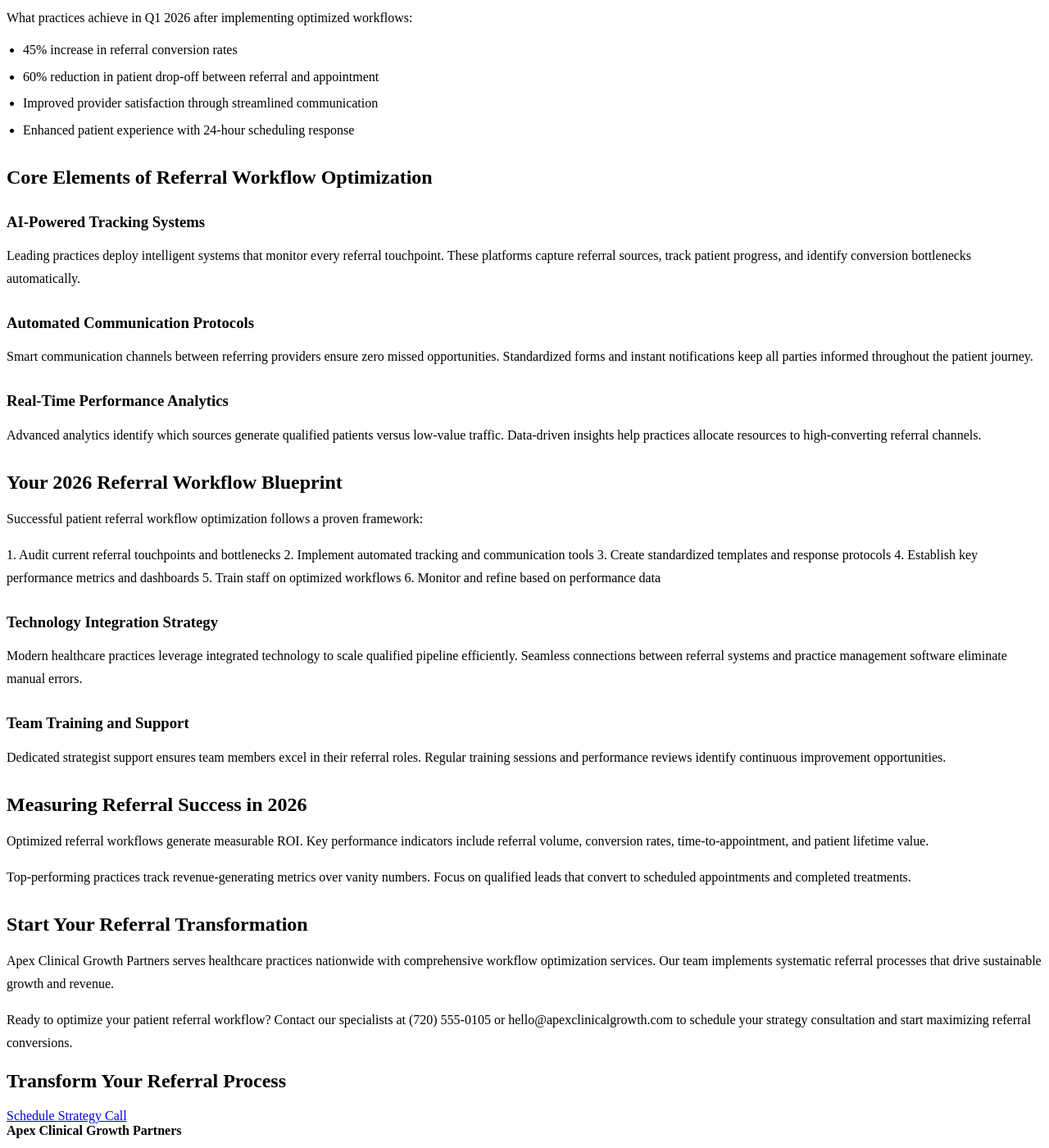
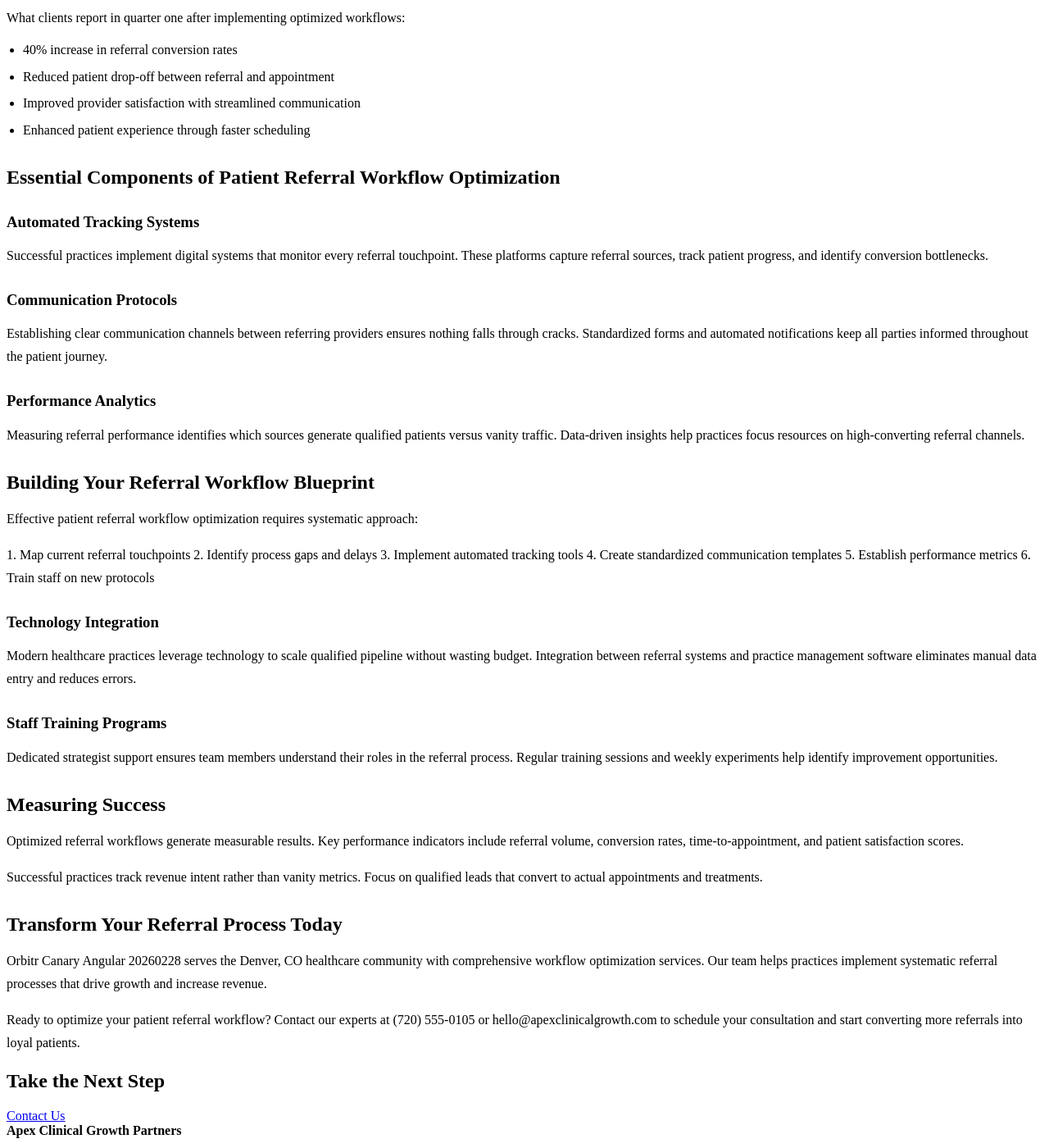
Before and after one commit to prjctlphbt/orbitr-canary-angular-20260228, a Jekyll site: the page patient-referral-workflow-blueprint.html, which Jekyll copies as it is, in a window 1280 px wide and 1400 px high, scrolled down 341 px. Shown: the whole window at 82% size. Built offline with Jekyll 4.4.1, drawn with Linux system fonts in a browser that asks for light colours; some of the changed text lies outside the part shown.

Commit message:
Rollback: Revert changes to patient-referral-workflow-blueprint.html

```diff
--- a/patient-referral-workflow-blueprint.html
+++ b/patient-referral-workflow-blueprint.html
@@ -4,8 +4,8 @@
 <head>
 <meta charset="utf-8"/>
 <meta content="width=device-width, initial-scale=1.0" name="viewport"/>
-<meta content="Optimize your patient referral workflow with Apex Clinical Growth Partners. Streamline processes, reduce delays, and boost referral volume by 40%. Get your 2026 blueprint today." name="description"/>
-<title>Patient Referral Workflow Optimization Blueprint 2026</title>
+<meta content="Optimize your patient referral workflow with Apex Clinical Growth Partners. Streamline processes, reduce delays, and boost referral volume. Get your blueprint t" name="description"/>
+<title>Patient Referral Workflow Optimization Blueprint</title>
 <style>
 
 
@@ -95,7 +95,7 @@
 <a href="/services/">Services</a>
 <a href="/blog/insights/">Insights</a>
 <a href="/contact/">Contact</a>
-<a class="cta" href="/contact/">Book Strategy Call</a>
+<a class="cta" href="/contact/">Book Intro Call</a>
 </nav>
 </div>
 </header>
@@ -103,53 +103,53 @@
 <section class="page-hero landing-hero">
 <div class="container">
 <h1>Patient Referral Workflow Optimization Blueprint</h1>
-<a class="cta" href="/services/">Get Your Blueprint</a>
+<a class="cta" href="/services/">Contact Us</a>
 </div>
 </section>
 <section class="landing-content">
 <div class="container orbitr-generated-content">
-<h1>Patient Referral Workflow Optimization Blueprint 2026</h1>
-<p>Streamlining patient referrals drives healthcare growth and maximizes revenue potential. Effective referral workflow optimization transforms fragmented processes into seamless systems that convert qualified leads into revenue-generating patients.</p>
-<h2>Why Optimized Referral Workflows Drive Growth</h2>
-<p>Inefficient referral systems waste valuable opportunities and marketing budget. Healthcare practices lose potential revenue when referral processes lack structure and tracking mechanisms.</p>
-<p>What practices achieve in Q1 2026 after implementing optimized workflows:</p>
+<h1>Patient Referral Workflow Optimization Blueprint</h1>
+<p>Streamlining patient referrals is critical for healthcare growth and revenue generation. Effective patient referral workflow optimization transforms fragmented processes into seamless systems that convert qualified leads into close-ready patients.</p>
+<h2>Why Patient Referral Workflows Matter</h2>
+<p>Broken referral systems waste valuable opportunities and budget. Healthcare practices lose potential revenue when referral processes lack structure and tracking mechanisms.</p>
+<p>What clients report in quarter one after implementing optimized workflows:</p>
 <ul>
-<li>45% increase in referral conversion rates</li>
-<li>60% reduction in patient drop-off between referral and appointment</li>
-<li>Improved provider satisfaction through streamlined communication</li>
-<li>Enhanced patient experience with 24-hour scheduling response</li>
+<li>40% increase in referral conversion rates</li>
+<li>Reduced patient drop-off between referral and appointment</li>
+<li>Improved provider satisfaction with streamlined communication</li>
+<li>Enhanced patient experience through faster scheduling</li>
 </ul>
-<h2>Core Elements of Referral Workflow Optimization</h2>
-<h3>AI-Powered Tracking Systems</h3>
-<p>Leading practices deploy intelligent systems that monitor every referral touchpoint. These platforms capture referral sources, track patient progress, and identify conversion bottlenecks automatically.</p>
-<h3>Automated Communication Protocols</h3>
-<p>Smart communication channels between referring providers ensure zero missed opportunities. Standardized forms and instant notifications keep all parties informed throughout the patient journey.</p>
-<h3>Real-Time Performance Analytics</h3>
-<p>Advanced analytics identify which sources generate qualified patients versus low-value traffic. Data-driven insights help practices allocate resources to high-converting referral channels.</p>
-<h2>Your 2026 Referral Workflow Blueprint</h2>
-<p>Successful patient referral workflow optimization follows a proven framework:</p>
-<p>1. Audit current referral touchpoints and bottlenecks
-2. Implement automated tracking and communication tools
-3. Create standardized templates and response protocols
-4. Establish key performance metrics and dashboards
-5. Train staff on optimized workflows
-6. Monitor and refine based on performance data</p>
-<h3>Technology Integration Strategy</h3>
-<p>Modern healthcare practices leverage integrated technology to scale qualified pipeline efficiently. Seamless connections between referral systems and practice management software eliminate manual errors.</p>
-<h3>Team Training and Support</h3>
-<p>Dedicated strategist support ensures team members excel in their referral roles. Regular training sessions and performance reviews identify continuous improvement opportunities.</p>
-<h2>Measuring Referral Success in 2026</h2>
-<p>Optimized referral workflows generate measurable ROI. Key performance indicators include referral volume, conversion rates, time-to-appointment, and patient lifetime value.</p>
-<p>Top-performing practices track revenue-generating metrics over vanity numbers. Focus on qualified leads that convert to scheduled appointments and completed treatments.</p>
-<h2>Start Your Referral Transformation</h2>
-<p>Apex Clinical Growth Partners serves healthcare practices nationwide with comprehensive workflow optimization services. Our team implements systematic referral processes that drive sustainable growth and revenue.</p>
-<p>Ready to optimize your patient referral workflow? Contact our specialists at (720) 555-0105 or hello@apexclinicalgrowth.com to schedule your strategy consultation and start maximizing referral conversions.</p>
+<h2>Essential Components of Patient Referral Workflow Optimization</h2>
+<h3>Automated Tracking Systems</h3>
+<p>Successful practices implement digital systems that monitor every referral touchpoint. These platforms capture referral sources, track patient progress, and identify conversion bottlenecks.</p>
+<h3>Communication Protocols</h3>
+<p>Establishing clear communication channels between referring providers ensures nothing falls through cracks. Standardized forms and automated notifications keep all parties informed throughout the patient journey.</p>
+<h3>Performance Analytics</h3>
+<p>Measuring referral performance identifies which sources generate qualified patients versus vanity traffic. Data-driven insights help practices focus resources on high-converting referral channels.</p>
+<h2>Building Your Referral Workflow Blueprint</h2>
+<p>Effective patient referral workflow optimization requires systematic approach:</p>
+<p>1. Map current referral touchpoints
+2. Identify process gaps and delays
+3. Implement automated tracking tools
+4. Create standardized communication templates
+5. Establish performance metrics
+6. Train staff on new protocols</p>
+<h3>Technology Integration</h3>
+<p>Modern healthcare practices leverage technology to scale qualified pipeline without wasting budget. Integration between referral systems and practice management software eliminates manual data entry and reduces errors.</p>
+<h3>Staff Training Programs</h3>
+<p>Dedicated strategist support ensures team members understand their roles in the referral process. Regular training sessions and weekly experiments help identify improvement opportunities.</p>
+<h2>Measuring Success</h2>
+<p>Optimized referral workflows generate measurable results. Key performance indicators include referral volume, conversion rates, time-to-appointment, and patient satisfaction scores.</p>
+<p>Successful practices track revenue intent rather than vanity metrics. Focus on qualified leads that convert to actual appointments and treatments.</p>
+<h2>Transform Your Referral Process Today</h2>
+<p>Orbitr Canary Angular 20260228 serves the Denver, CO healthcare community with comprehensive workflow optimization services. Our team helps practices implement systematic referral processes that drive growth and increase revenue.</p>
+<p>Ready to optimize your patient referral workflow? Contact our experts at (720) 555-0105 or hello@apexclinicalgrowth.com to schedule your consultation and start converting more referrals into loyal patients.</p>
 </div>
 </section>
 <section class="landing-cta">
 <div class="container">
-<h2>Transform Your Referral Process</h2>
-<a class="cta" href="/services/">Schedule Strategy Call</a>
+<h2>Take the Next Step</h2>
+<a class="cta" href="/services/">Contact Us</a>
 </div>
 </section>
 </main>
```
